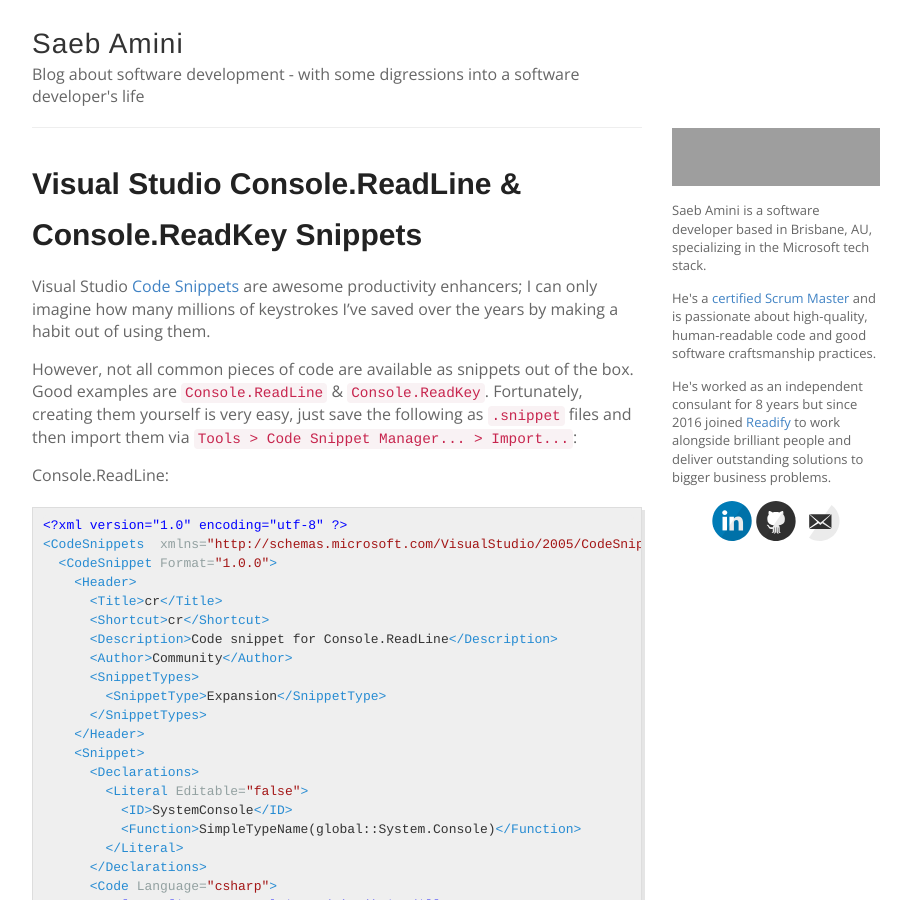
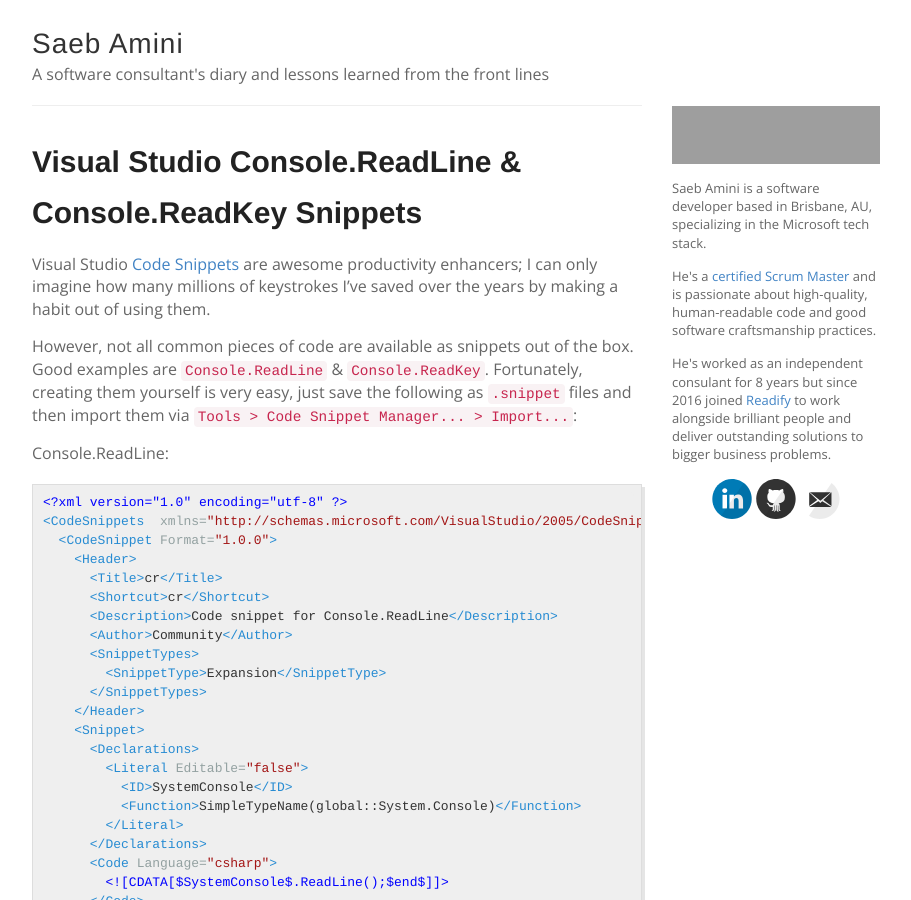
Before and after one commit to SaebAmini/saebamini.github.io, a Jekyll site: the page built from index.html, in a window 1280 px wide and 900 px high. Shown: the whole window, without its empty margins (303-1214 px from the left). Built offline with Jekyll 4.4.1, drawn with Linux system fonts in a browser that asks for light colours; comment, search, counter and statistics services are not loaded; grey boxes are pictures that could not be loaded.

Commit message:
updates blog header

```diff
--- a/_config.yml
+++ b/_config.yml
@@ -6,7 +6,7 @@
 name: Saeb Amini
 
 # Short bio or description (displayed in the header)
-description: Blog about software development - with some digressions into a software developer's life
+description: A software consultant's diary and lessons learned from the front lines
 
 # URL of your avatar or profile pic (you could use your GitHub profile pic)
 avatar: https://avatars0.githubusercontent.com/u/6758734
```
